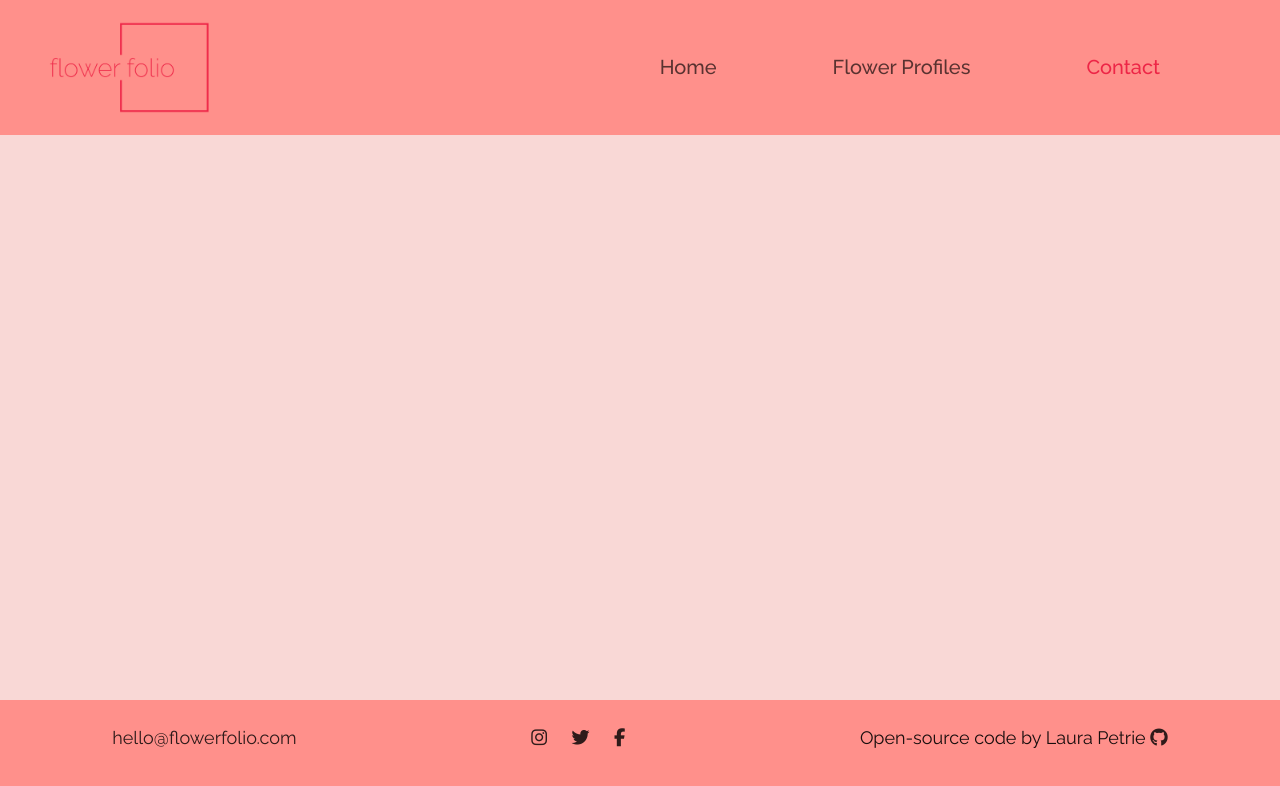
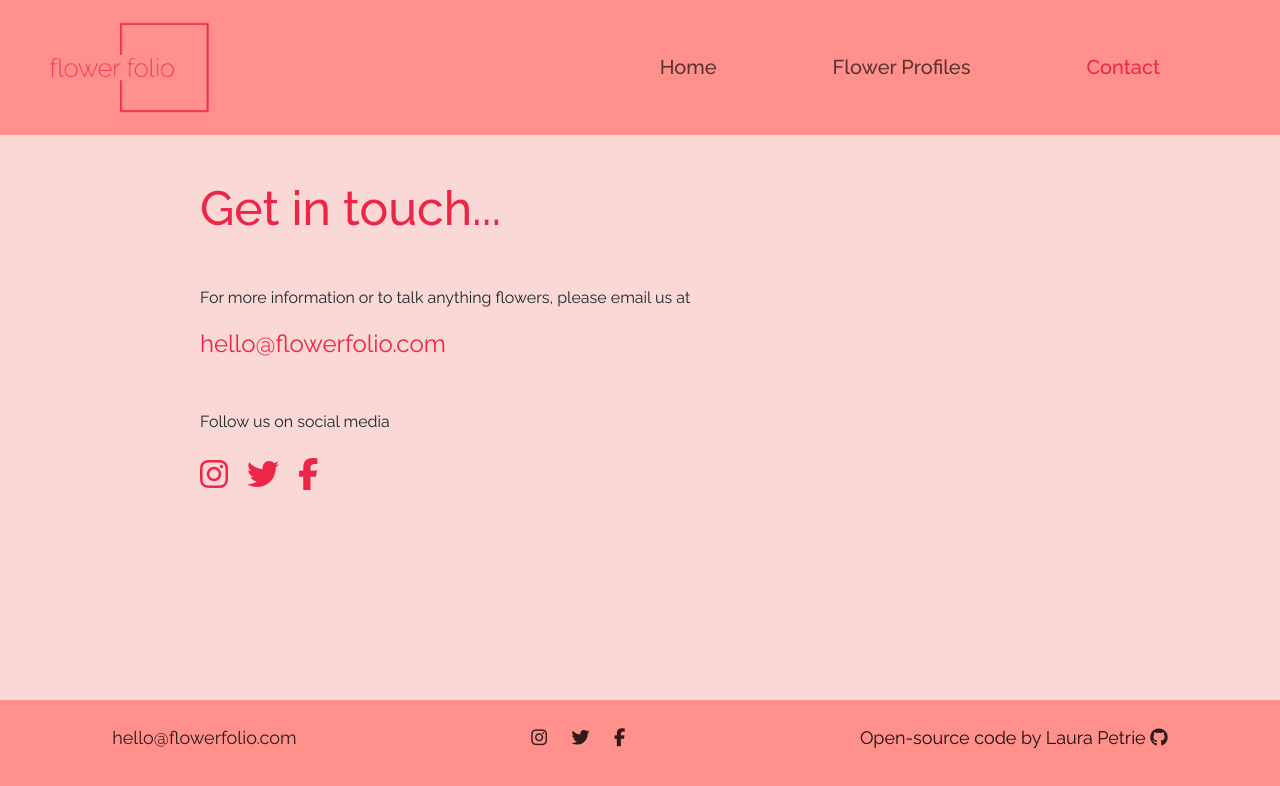
Before and after one commit to laurapetrie/responsive-website-flowers, a plain HTML site: page contact.html in a window 1280 px wide. Drawn offline with nearby package versions, Linux system fonts and the light colour scheme.

Commit message:
Styled the contact page

```diff
--- a/contact.html
+++ b/contact.html
@@ -73,6 +73,31 @@
         </div>
       </div>
     </nav>
+
+    <h2 class="mb-5">Get in touch...</h2>
+    <div class="contact-container">
+      <p>
+        For more information or to talk anything flowers, please email us at
+      </p>
+      <p>
+        <a href="mailto:hello@flowerfolio.com" class="contact-page-email"
+          >hello@flowerfolio.com</a
+        >
+      </p>
+      <p class="mt-5 mb-4">Follow us on social media</p>
+      <div>
+        <a href=""
+          ><i class="fa-brands fa-instagram contact-page-social-icons"></i
+        ></a>
+        <a href=""
+          ><i class="fa-brands fa-twitter contact-page-social-icons"></i
+        ></a>
+        <a href=""
+          ><i class="fa-brands fa-facebook-f contact-page-social-icons"></i
+        ></a>
+      </div>
+    </div>
+
     <footer>
       <div class="d-flex justify-content-around mt-4 footer-links">
         <a
--- a/styles/project.css
+++ b/styles/project.css
@@ -98,6 +98,31 @@ h1 {
   color: var(--secondary-color);
 }
 
+/* Flower profile page */
+
+h2 {
+  margin-top: 180px;
+  color: var(--secondary-color);
+  font-size: 48px;
+  padding: 0 200px;
+}
+
+.contact-container {
+  padding: 0 200px;
+}
+
+.contact-page-email {
+  font-size: 24px;
+  color: var(--secondary-color);
+  text-decoration: none;
+}
+
+.contact-page-social-icons {
+  font-size: 32px;
+  padding: 0 15px 0 0;
+  color: var(--secondary-color);
+}
+
 /* Footer */
 
 footer {
@@ -133,6 +158,11 @@ footer {
   h1 {
     font-size: 40px;
   }
+
+  h2,
+  .contact-container {
+    padding: 0 20px;
+  }
   .heading {
     padding: 20px 0 0 0;
   }
```
